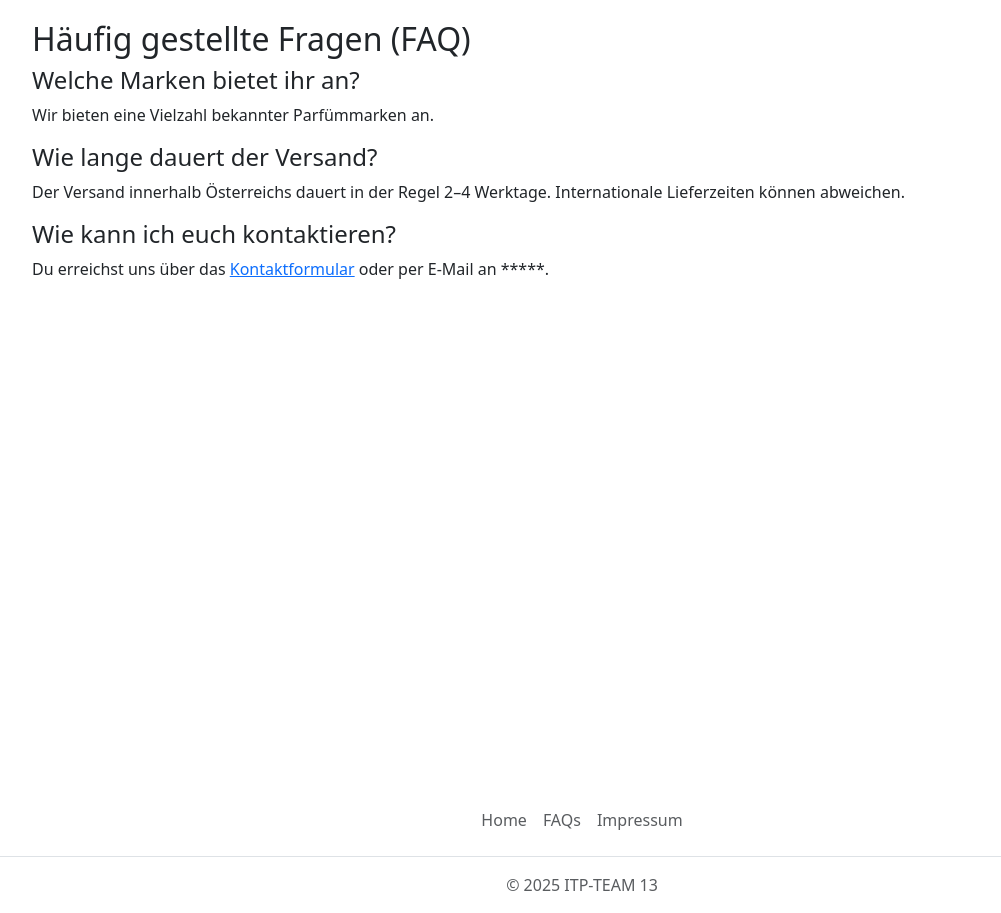
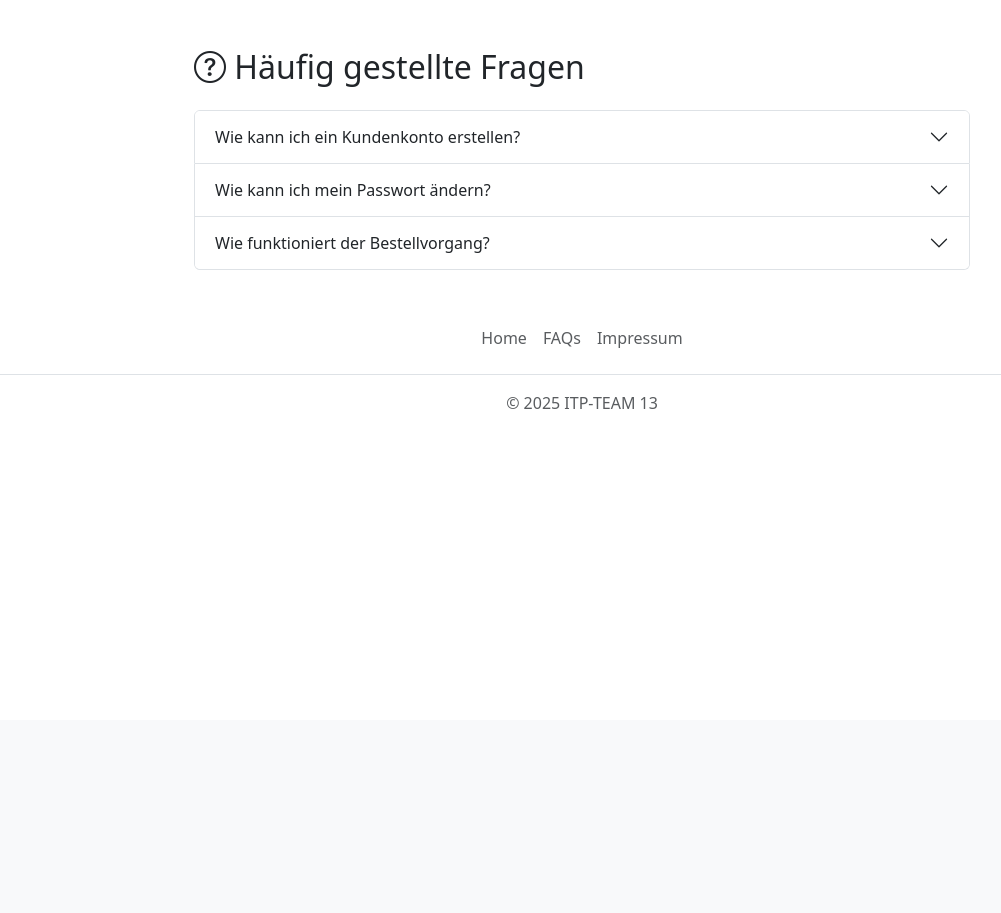
Before and after one commit to fh1798/ITP_Sem2_Grp13, a PHP site: page /index.php?page=faq in a window 1280 px wide. Shown: the part 80-993 px from the top of the page, without its empty margins (58-1059 px from the left). After the commit the page ends 489 px from the top, so only its background shows below. Run offline with PHP 8.4, Linux system fonts and the light colour scheme.

Commit message:
Design geändert

```diff
--- a/projectCode/includes/sites/faq.php
+++ b/projectCode/includes/sites/faq.php
@@ -1,12 +1,47 @@
-<div class="container vh-100" style="padding: 20px;">
-    <h2>Häufig gestellte Fragen (FAQ)</h2>
 
-    <h4>Welche Marken bietet ihr an?</h4>
-    <p>Wir bieten eine Vielzahl bekannter Parfümmarken an.</p>
 
-    <h4>Wie lange dauert der Versand?</h4>
-    <p>Der Versand innerhalb Österreichs dauert in der Regel 2–4 Werktage. Internationale Lieferzeiten können abweichen.</p>
+<div class="container my-5 info-page" style="max-width: 800px;">
 
-    <h4>Wie kann ich euch kontaktieren?</h4>
-    <p>Du erreichst uns über das <a style="pointer-events: none;" href="kontakt.php">Kontaktformular</a> oder per E-Mail an *****.</p>
+  <h2 class="mb-4"><i class="bi bi-question-circle"></i> Häufig gestellte Fragen</h2>
+
+  <div class="accordion" id="faqAccordion">
+    <div class="accordion-item">
+      <h2 class="accordion-header" id="faq1-heading">
+        <button class="accordion-button collapsed" type="button" data-bs-toggle="collapse" data-bs-target="#faq1" aria-expanded="false">
+          Wie kann ich ein Kundenkonto erstellen?
+        </button>
+      </h2>
+      <div id="faq1" class="accordion-collapse collapse" data-bs-parent="#faqAccordion">
+        <div class="accordion-body">
+          Klicke oben rechts auf "Registrieren", fülle alle Felder aus und bestätige deine Anmeldung per E-Mail.
+        </div>
+      </div>
+    </div>
+
+    <div class="accordion-item">
+      <h2 class="accordion-header" id="faq2-heading">
+        <button class="accordion-button collapsed" type="button" data-bs-toggle="collapse" data-bs-target="#faq2">
+          Wie kann ich mein Passwort ändern?
+        </button>
+      </h2>
+      <div id="faq2" class="accordion-collapse collapse" data-bs-parent="#faqAccordion">
+        <div class="accordion-body">
+          Nach dem Login findest du unter "Nutzerbearbeitung" die Möglichkeit, dein Passwort zu ändern.
+        </div>
+      </div>
+    </div>
+
+    <div class="accordion-item">
+      <h2 class="accordion-header" id="faq3-heading">
+        <button class="accordion-button collapsed" type="button" data-bs-toggle="collapse" data-bs-target="#faq3">
+          Wie funktioniert der Bestellvorgang?
+        </button>
+      </h2>
+      <div id="faq3" class="accordion-collapse collapse" data-bs-parent="#faqAccordion">
+        <div class="accordion-body">
+          Wähle deine gewünschten Produkte aus, lege sie in den Warenkorb und folge dem Bestellprozess.
+        </div>
+      </div>
+    </div>
+  </div>
 </div>
```
